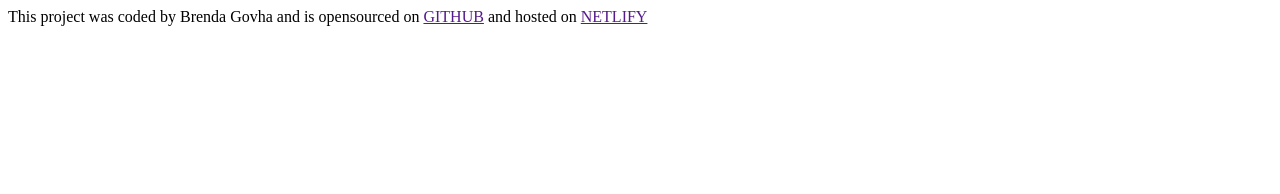
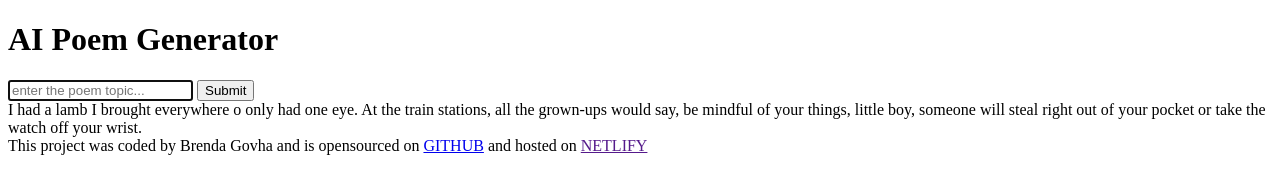
Before and after one commit to bgovha/poem-generator, a plain HTML site: page index.html in a window 1280 px wide. Drawn offline with Linux system fonts and the light colour scheme.

Commit message:
added the basic html srtucture

```diff
--- a/index.html
+++ b/index.html
@@ -1,15 +1,36 @@
 <!DOCTYPE html>
 <html lang="en">
-<head>
-    <meta charset="UTF-8">
-    <meta name="viewport" content="width=device-width, initial-scale=1.0">
+  <head>
+    <meta charset="UTF-8" />
+    <meta name="viewport" content="width=device-width, initial-scale=1.0" />
     <title>AI poem generator</title>
-    <link rel="stylesheet" href="styles.css">
-</head>
-<body>
+    <link rel="stylesheet" href="styles.css" />
+  </head>
+  <body>
+    <header><h1>AI Poem Generator</h1></header>
+    <main>
+      <form action="">
+        <input
+          type="text"
+          placeholder="enter the poem topic..."
+          autofocus
+          required
+        />
+        <input type="submit" />
+      </form>
+      <div>
+        I had a lamb I brought everywhere o only had one eye. At the train
+        stations, all the grown-ups would say, be mindful of your things, little
+        boy, someone will steal right out of your pocket or take the watch off
+        your wrist.
+      </div>
+    </main>
+
     <script src="index.js"></script>
     <footer>
-    This project was coded by Brenda Govha and is opensourced on <a href="">GITHUB</a> and hosted on <a href="">NETLIFY</a>
+      This project was coded by Brenda Govha and is opensourced on
+      <a href="https://github.com/bgovha/poem-generator">GITHUB</a> and hosted
+      on <a href="">NETLIFY</a>
     </footer>
-</body>
+  </body>
 </html>
```
